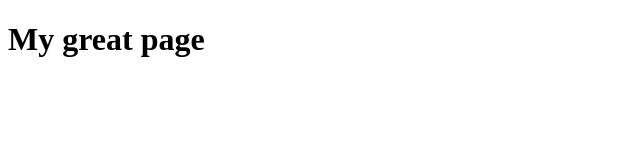
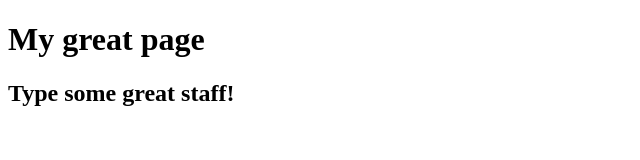
Before and after one commit to astoutaran/astoutaran.github.io, a plain HTML site: page index.html in a window 1280 px wide. Shown: the whole page, without its empty margins (0-640 px from the left). Drawn offline with Linux system fonts and the light colour scheme.

Commit message:
Updated index

```diff
--- a/index.html
+++ b/index.html
@@ -5,5 +5,6 @@
   </head>
   <body>
     <h1>My great page</h1>
+    <h2>Type some great staff!</h2>
    </body>
  </html>
```
